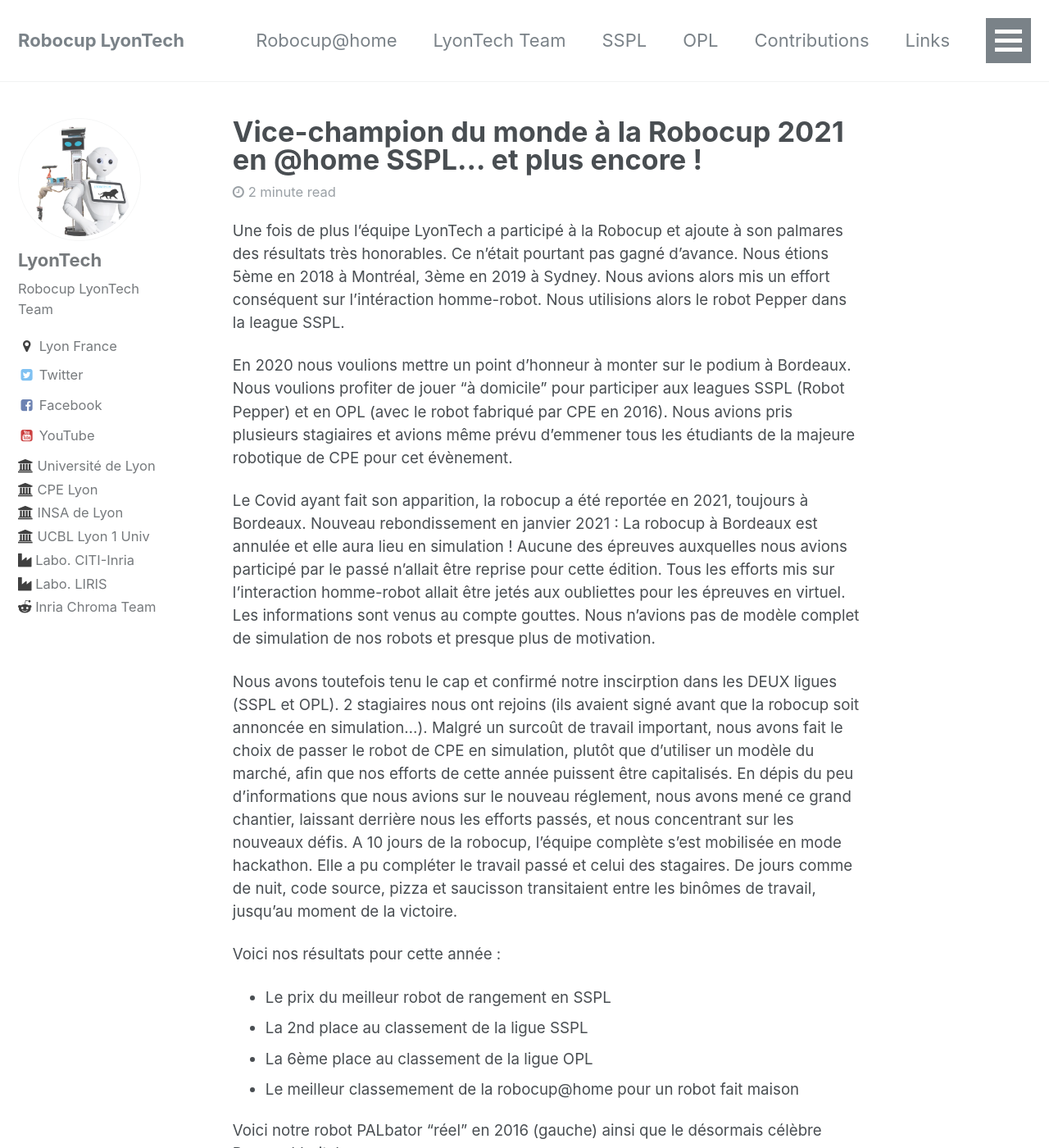
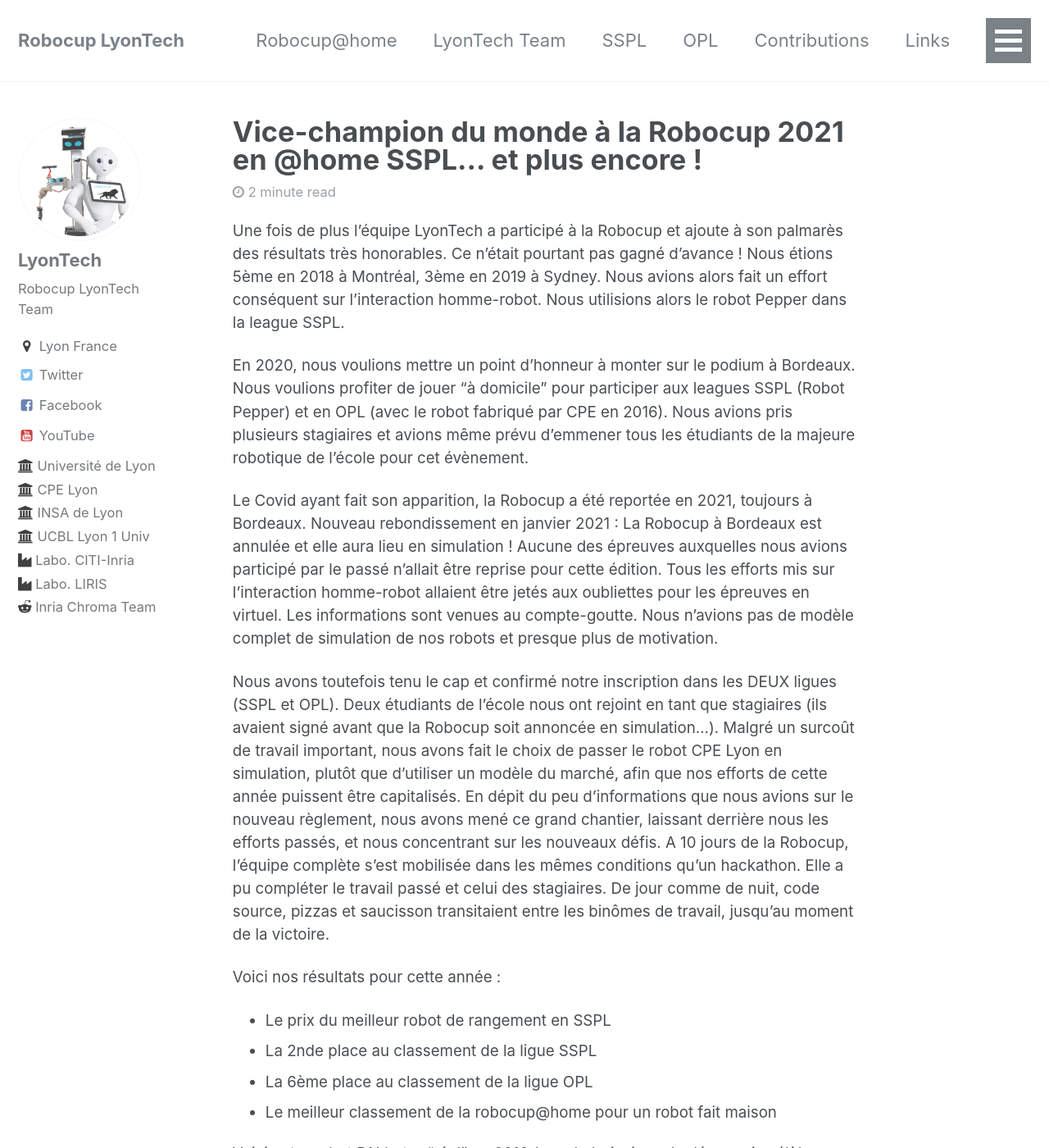
Before and after one commit to Robocup-Lyontech/Robocup-Lyontech.github.io, a Jekyll site: the page built from _posts/2021-07-06-LyonTech-2nd-on-the-podium-fr.md, in a window 1280 px wide and 1400 px high. Shown: the whole window at 82% size. Built offline with Jekyll 4.4.1, drawn with Linux system fonts in a browser that asks for light colours; some of the changed text lies outside the part shown.

Commit message:
correction com

```diff
--- a/_posts/2021-07-06-LyonTech-2nd-on-the-podium-fr.md
+++ b/_posts/2021-07-06-LyonTech-2nd-on-the-podium-fr.md
@@ -9,26 +9,26 @@
 ---
 
 
-Une fois de plus l'équipe LyonTech a participé à la Robocup et ajoute à son palmares des résultats très honorables. Ce n'était pourtant pas gagné d'avance. Nous étions 5ème en 2018 à Montréal, 3ème en 2019 à Sydney. Nous avions alors mis un effort conséquent sur l'intéraction homme-robot. Nous utilisions alors le robot Pepper dans la league SSPL.
+Une fois de plus l'équipe LyonTech a participé à la Robocup et ajoute à son palmarès des résultats très honorables. Ce n'était pourtant pas gagné d'avance ! Nous étions 5ème en 2018 à Montréal, 3ème en 2019 à Sydney. Nous avions alors fait un effort conséquent sur l'interaction homme-robot. Nous utilisions alors le robot Pepper dans la league SSPL.
 
-En 2020 nous voulions mettre un point d'honneur à monter sur le podium à Bordeaux. Nous voulions profiter de jouer "à domicile" pour participer aux leagues SSPL (Robot Pepper) et en OPL (avec le robot fabriqué par CPE en 2016). Nous avions pris plusieurs stagiaires et avions même prévu d'emmener tous les étudiants de la majeure robotique de CPE pour cet évènement.
+En 2020, nous voulions mettre un point d'honneur à monter sur le podium à Bordeaux. Nous voulions profiter de jouer "à domicile" pour participer aux leagues SSPL (Robot Pepper) et en OPL (avec le robot fabriqué par CPE en 2016). Nous avions pris plusieurs stagiaires et avions même prévu d'emmener tous les étudiants de la majeure robotique de l'école pour cet évènement.
 
-Le Covid ayant fait son apparition, la robocup a été reportée en 2021, toujours à Bordeaux. Nouveau rebondissement en janvier 2021 : La robocup à Bordeaux est annulée et elle aura lieu en simulation ! Aucune des épreuves auxquelles nous avions participé par le passé n'allait être reprise pour cette édition. Tous les efforts mis sur l'interaction homme-robot allait être jetés aux oubliettes pour les épreuves en virtuel. Les informations sont venus au compte gouttes. Nous n'avions pas de modèle complet de simulation de nos robots et presque plus de motivation.
+Le Covid ayant fait son apparition, la Robocup a été reportée en 2021, toujours à Bordeaux. Nouveau rebondissement en janvier 2021 : La Robocup à Bordeaux est annulée et elle aura lieu en simulation ! Aucune des épreuves auxquelles nous avions participé par le passé n'allait être reprise pour cette édition. Tous les efforts mis sur l'interaction homme-robot allaient être jetés aux oubliettes pour les épreuves en virtuel. Les informations sont venues au compte-goutte. Nous n'avions pas de modèle complet de simulation de nos robots et presque plus de motivation.
 
-Nous avons toutefois tenu le cap et confirmé notre inscirption dans les DEUX ligues (SSPL et OPL). 2 stagiaires nous ont rejoins (ils avaient signé avant que la robocup soit annoncée en simulation...). Malgré un surcoût de travail important, nous avons fait le choix de passer le robot de CPE en simulation, plutôt que d'utiliser un modèle du marché, afin que nos efforts de cette année puissent être capitalisés. En dépis du peu d'informations que nous avions sur le nouveau réglement, nous avons mené ce grand chantier, laissant derrière nous les efforts passés, et nous concentrant sur les nouveaux défis. A 10 jours de la robocup, l'équipe complète s'est mobilisée en mode hackathon. Elle a pu compléter le travail passé et celui des stagaires. De jours comme de nuit, code source, pizza et saucisson transitaient entre les binômes de travail, jusqu'au moment de la victoire.
+Nous avons toutefois tenu le cap et confirmé notre inscription dans les DEUX ligues (SSPL et OPL). Deux étudiants de l'école nous ont rejoint en tant que stagiaires (ils avaient signé avant que la Robocup soit annoncée en simulation...). Malgré un surcoût de travail important, nous avons fait le choix de passer le robot CPE Lyon en simulation, plutôt que d'utiliser un modèle du marché, afin que nos efforts de cette année puissent être capitalisés. En dépit du peu d'informations que nous avions sur le nouveau règlement, nous avons mené ce grand chantier, laissant derrière nous les efforts passés, et nous concentrant sur les nouveaux défis. A 10 jours de la Robocup, l'équipe complète s'est mobilisée dans les mêmes conditions qu'un hackathon. Elle a pu compléter le travail passé et celui des stagiaires. De jour comme de nuit, code source, pizzas et saucisson transitaient entre les binômes de travail, jusqu'au moment de la victoire.
 
 Voici nos résultats pour cette année :
 - Le prix du meilleur robot de rangement en SSPL
-- La 2nd place au classement de la ligue SSPL
+- La 2nde place au classement de la ligue SSPL
 - La 6ème place au classement de la ligue OPL
-- Le meilleur classemement de la robocup@home pour un robot fait maison
+- Le meilleur classement de la robocup@home pour un robot fait maison
 
 Voici notre robot PALbator "réel" en 2016 (gauche) ainsi que le désormais célèbre Pepper (droite) :
 
 <img src="/assets/images/simu2021/PALbator_Pepper.jpg" ALIGN="center" width="800" >
 
 
-Pour voir nos robots en simulation, en savoir un peu plus sur la robocup et sur nos résultats, regardez cette video de moins de 2mn (slides en anglais, audio en français) :
+Pour voir nos robots en simulation, en savoir un peu plus sur la Robocup et sur nos résultats, regardez cette vidéo de moins de 2mn (slides en anglais, audio en français) :
 
 <iframe width="1280" height="720" src="https://www.youtube.com/embed/XQTE-C2VS_M" title="YouTube video player" frameborder="0" allow="accelerometer; autoplay; clipboard-write; encrypted-media; gyroscope; picture-in-picture" allowfullscreen></iframe>
 
```
